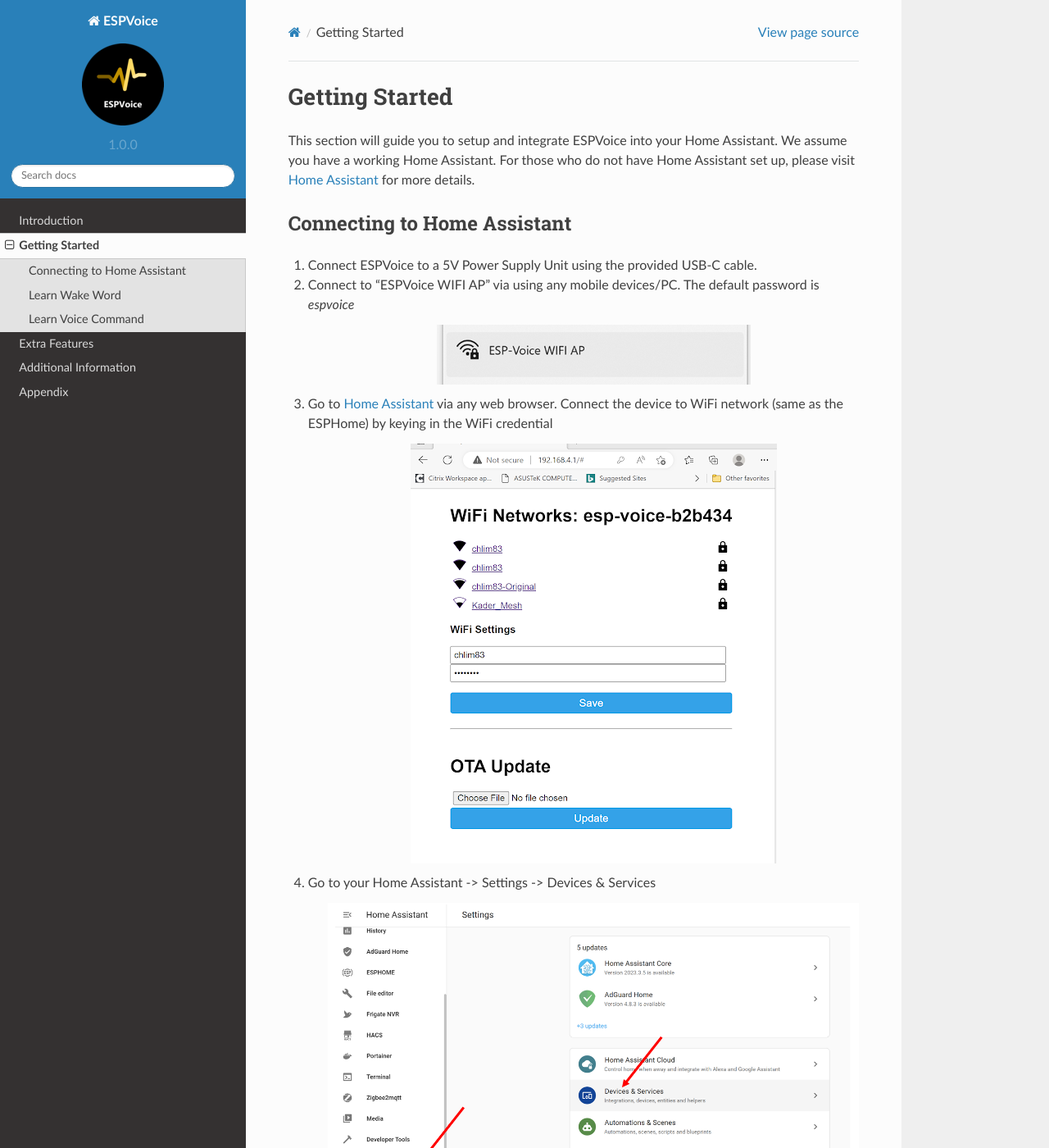
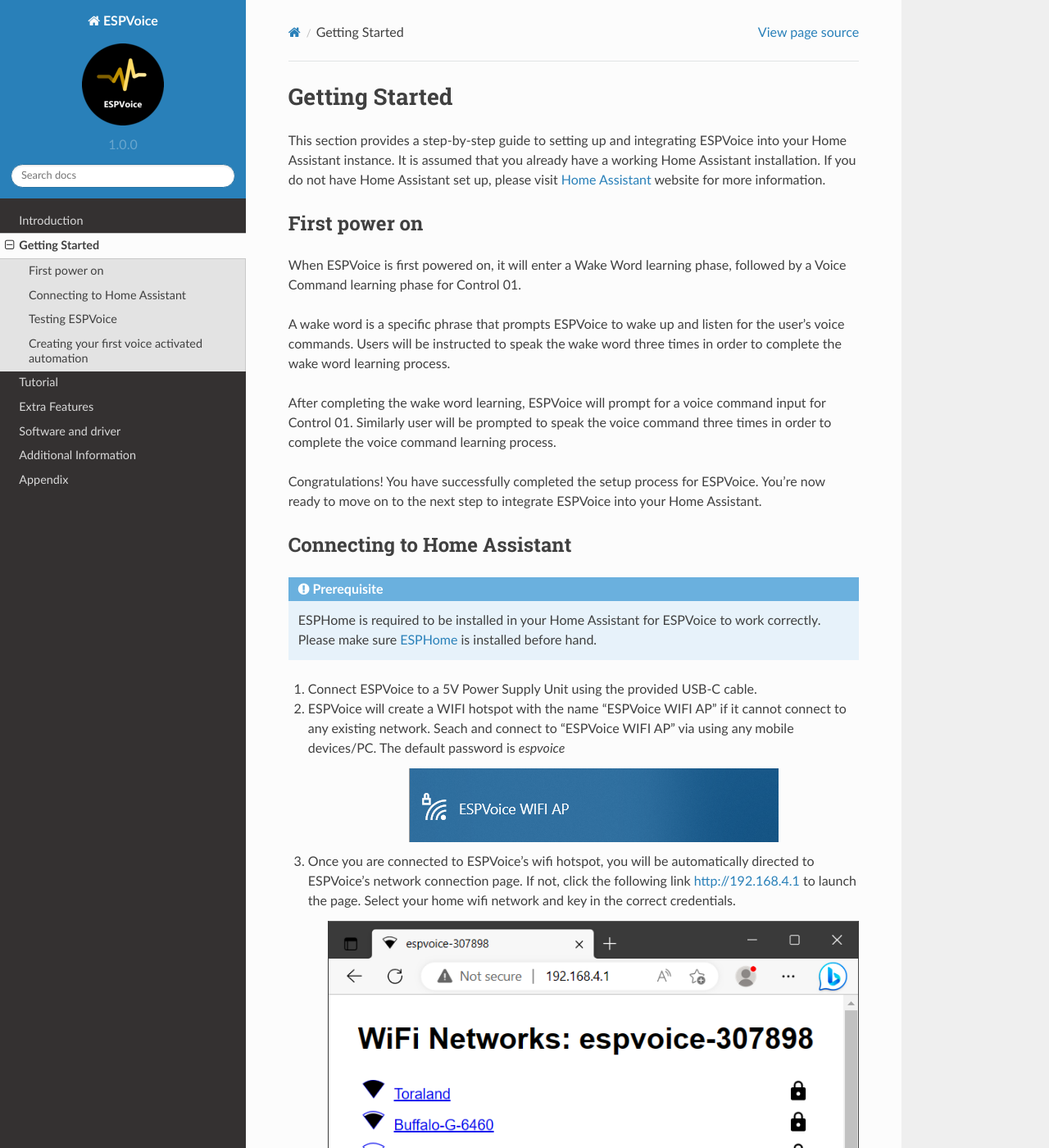
Before and after one commit to Safet5/espvoice-documentation, a Sphinx documentation site: the page built from docs/source/get-started.rst, in a window 1280 px wide and 1400 px high. Shown: the whole window at 82% size. Built offline with Sphinx 7.4.7 and the Read the Docs theme 2.0.0, drawn with Linux system fonts in a browser that asks for light colours; some of the changed text lies outside the part shown.

Commit message:
Restructure getting-started content

```diff
--- a/docs/source/get-started.rst
+++ b/docs/source/get-started.rst
@@ -3,38 +3,64 @@
 Getting Started
 ================
 
-This section will guide you to setup and integrate ESPVoice into your Home Assistant. We assume you have a working Home Assistant. For those who do not have Home Assistant set up, please visit |ha_link| for more details.
+This section provides a step-by-step guide to setting up and integrating ESPVoice into your Home Assistant instance. It is assumed that you already have a working Home Assistant installation. If you do not have Home Assistant set up, please visit |ha_link| website for more information.
 
 .. |ha_link| raw:: html
 
    <a href="https://www.home-assistant.io/" target="_blank">Home Assistant</a>
 
 
+First power on
+--------------
+
+When ESPVoice is first powered on, it will enter a Wake Word learning phase, followed by a Voice Command learning phase for Control 01.
+
+A wake word is a specific phrase that prompts ESPVoice to wake up and listen for the user's voice commands. Users will be instructed to speak the wake word three times in order to complete the wake word learning process.
+
+After completing the wake word learning, ESPVoice will prompt for a voice command input for Control 01. Similarly user will be prompted to speak the voice command three times in order to complete the voice command learning process.
+
+Congratulations! You have successfully completed the setup process for ESPVoice. You're now ready to move on to the next step to integrate ESPVoice into your Home Assistant.
+
 Connecting to Home Assistant
 ----------------------------
 
+.. admonition:: Prerequisite
+
+    ESPHome is required to be installed in your Home Assistant for ESPVoice to work correctly. Please make sure |esphome_link| is installed before hand.
+
+
+.. |esphome_link| raw:: html
+
+   <a href="https://www.home-assistant.io/integrations/esphome/" target="_blank">ESPHome</a>
+
+
 #. Connect ESPVoice to a 5V Power Supply Unit using the provided USB-C cable.
 
-#. Connect to "ESPVoice WIFI AP" via using any mobile devices/PC. The default password is *espvoice*
+#. ESPVoice will create a WIFI hotspot with the name "ESPVoice WIFI AP" if it cannot connect to any existing network. Seach and connect to "ESPVoice WIFI AP" via using any mobile devices/PC. The default password is *espvoice*
 
     .. image:: images/espvoice-hotspot.png
       :align: center
 
-#. Go to |espvoice_ap_link| via any web browser. Connect the device to WiFi network (same as the ESPHome) by keying in the WiFi credential
+#. Once you are connected to ESPVoice's wifi hotspot, you will be automatically directed to ESPVoice's network connection page. If not, click the following link |espvoice_ap_link| to launch the page. Select your home wifi network and key in the correct credentials.
 
-    .. image:: images/espvoice-wifi-settings.png
-      :align: center
+    .. image:: images/espvoice-wifi-settings-2.png
+
+    |
+
+    ESPVoice will attempt to join your wifi network.
+
+    .. image:: images/espvoice-wifi-settings-3.png
 
     .. |espvoice_ap_link| raw:: html
 
-        <a href="http://192.168.4.1" target="_blank">Home Assistant</a>
+        <a href="http://192.168.4.1" target="_blank">http://192.168.4.1</a>
 
-#. Go to your Home Assistant -> Settings -> Devices & Services
+#. Reconnect to your home network. Go to your Home Assistant -> Settings -> Devices & Services
 
     .. image:: images/connect-to-ha-step4.png
       :align: center
 
-#. "ESPVoice-XXXXXX" is detected as new device. Click on "Add Device" and voila it is connected to your Home Assistant server.
+#. Home Assistant will automatically detects "ESPVoice-XXXXXX" as a new device. Click on "Add Device" to add ESPVoice to your Home Assistant.
 
     .. image:: images/connect-to-ha-step5.png
       :align: center
@@ -47,60 +73,17 @@
     .. image:: images/connect-to-ha-step6-2.png
       :width: 300
 
+Testing ESPVoice
+----------------
 
-.. _learn_wake_words:
+To test whether you have successfully integrated ESPVoice into your Home Assistant:
 
-Learn Wake Word
----------------
+#. Press "Firmware version" button in the ESPVoice control panel
 
-A wake word is a phrase that causes ESPVoice to wake up and begin listening for user's voice command. When ESPVoice is powered up for the first time, wake word learning process will be started. Users will be instructed to speak the "Wake words" for 3 times to complete the wake word learning process and to activate the device.
-
-To manually retrain or change the wake word:
-
-#. Click on "ESPVoice-XXXXXX" under ESPHome integration
-
-    .. image:: images/learn-wake-words-step1.png
-      :width: 800
-
-#. Press "[Learn Wake Words]" under "Device"-> "Control". Follow the voice instructions from ESPVoice to Learn the Wake words.
-
-    .. image:: images/learn-wake-words-step2.png
-      :width: 800
-
-#. You are required to say the same wake word in a quiet environment for 3 times to complete the learning process. It is recommended to use a wake word with more than 4 syllables for better recognition accuracy. Maximum allowable length of a wake word is 1.5 seconds. Do not pause when saying the wake word.
-
-#. If ESPVoice fails to recognize the wake word, i.e. ESPVoice fails to match the second voice input with the first voice input, it will prompt the user for another voice input. The learning process is completed once ESPVoice has recorded 3 successful matches.
-
-#. If more than 5 unsuccessful matches, ESPVoice will exit the learning process. You may restart the learning process by pressing "[Learn] Wake Word" button again.
-
-#. Once learning is completed, ESPVoice will response with "I'm here" upon detecting the trained wake word. ESPVoice will also send a "900" text to Home Assistant.
+#. Check the "Text Sensor" of ESPVoice for a valid firmware version, for example: V1.0.0.
+   See :ref:`ESPVoice Firmware Versions` for version info.
 
 
-.. _learn_voice_command:
-
-Learn Voice Command
----------------------------
-
-ESPVoice can recognize 12 customizable action voice commands + 1 "call-for-emergency" voice command. Users can initiate the learning of each customizable voice command by pressing the "Learning Voice Command" buttons in Home Assistant/ESPHome interface. Users will be instructed to say the command words for 3 times to complete the learning process.
-
-Users are free to assign any command to any of the voice command slot. For example, "Voice Command 01" can be set to "Switch on Kitchen Lights"; "Voice Command 02" can be set to "Off living room heaters" and etc.
-
-#. Click on "ESPVoice" under ESPHome integration
-
-    .. image:: images/learn-voice-control-command-step1.png
-      :align: center
-
-#. Press "[Learn Control 01]" under "Device"-> "Control". Follow the voice instructions from ESPVoice to learn voice control command.
-
-    .. image:: images/learn-voice-control-command-step2.png
-      :align: center
-
-#. You are required to say the same voice command words in a quiet environment for 3 times to complete the learning process. It is recommended to use voice command with more than 4 syllables. Maximum allowable length of voice command is 1.5 seconds. Do not pause when saying the voice command.
-
-#. If ESPVoice fails to recognize the voice command, for. e.g. ESPVoice fails to match the second voice input with the first voice input, it will prompt the user for another voice input. The learning process is completed once ESPVoice has recorded 3 successful matches.
-
-#. If more than 5 unsuccessful matches, ESPVoice will exit learning process. You may restart the learning by pressing "[Learn] Control 01" button again.
-
-#. Once learning is complete, try to say the wake word (which you have trained earlier). After hearing "I’m Here" reply from ESPVoice, say the Voice command you have trained ESPVoice to execute the command.
-
-#. If recognition is successful, ESPVoice will response with "Okay". ESPVoice will also send a "101" text (for Control 01) to Home Assistant.
+Creating your first voice activated automation
+----------------------------------------------
+Coming soon.
--- a/docs/source/index.rst
+++ b/docs/source/index.rst
@@ -15,6 +15,8 @@
 
    introduction
    get-started
+   tutorial
    extra-features
+   software-and-driver
    additional-information
    appendix
--- /dev/null
+++ b/docs/source/tutorial.rst
@@ -0,0 +1,72 @@
+Tutorial
+========
+
+
+.. _learn_wake_words:
+
+Learn Wake Word
+---------------
+
+A wake word is a phrase that triggers ESPVoice to wake up and start listening for the user's voice command. When ESPVoice is powered up for the first time, the wake word learning process will begin. Users will be instructed to speak the wake word three times to complete the learning process and activate the device.
+
+To manually retrain or change the wake word, follow these steps:
+
+#. Click on "ESPVoice-XXXXXX" in the ESPHome integration.
+
+    .. image:: images/learn-wake-words-step1.png
+      :width: 800
+
+#. Select "[Learn Wake Words]" under "Device" > "Control" and follow the voice instructions from ESPVoice to learn the wake words.
+
+    .. image:: images/learn-wake-words-step2.png
+      :width: 800
+
+#. To complete the learning process, say the same wake word in a quiet environment three times. We recommend using a wake word with more than four syllables for better recognition accuracy, with a maximum allowable length of 1.5 seconds. Do not pause when saying the wake word.
+
+#. If ESPVoice fails to recognize the wake word, for example, if it fails to match the second voice input with the first voice input, it will prompt you for another voice input. The learning process is complete once ESPVoice has recorded three successful matches.
+
+#. If there are more than five unsuccessful matches, ESPVoice will exit the learning process. You can restart the learning process by pressing the "[Learn] Wake Word" button again.
+
+#. Once the learning process is complete, ESPVoice will respond with "I'm here" upon detecting the trained wake word. ESPVoice will also send a "900" text to Home Assistant.
+
+
+.. _learn_voice_command:
+
+Learn Voice Command
+-------------------
+
+ESPVoice has the ability to recognize 12 customizable action voice commands, as well as a "call-for-emergency" voice command. Users can initiate the learning process for each customizable voice command by pressing the "Learning Voice Command" buttons within the Home Assistant/ESPHome interface. During the learning process, users will be prompted to say the command words three times.
+
+Users are free to assign any command to any of the voice command slots. For example, "Voice Command 01" can be assigned to "Switch on Kitchen Lights", while "Voice Command 02" can be assigned to "Turn off living room heaters", and so on.
+
+#. Click on "ESPVoice" under ESPHome integration
+
+    .. image:: images/learn-voice-control-command-step1.png
+      :align: center
+
+#. Select "[Learn Control 01]" under "Device" > "Control" and follow the voice instructions provided by ESPVoice to learn the voice control command.
+
+    .. image:: images/learn-voice-control-command-step2.png
+      :align: center
+
+#. To complete the learning process, you must say the same voice command words three times in a quiet environment. We recommend using voice commands with more than four syllables, with a maximum allowable length of 1.5 seconds. Do not pause when saying the voice command.
+
+#. If ESPVoice fails to recognize the voice command, for example, if it fails to match the second voice input with the first voice input, it will prompt you for another voice input. The learning process is complete once ESPVoice has recorded three successful matches.
+
+#. If there are more than five unsuccessful matches, ESPVoice will exit the learning process. You can restart the learning process by pressing the "[Learn] Control 01" button again.
+
+#. Once the learning process is complete, try saying the wake word you trained earlier. After hearing the "I'm Here" response from ESPVoice, say the voice command you trained ESPVoice to execute the command.
+
+#. If the recognition is successful, ESPVoice will respond with "Okay", and it will also send a "101" text (for Control 01) to Home Assistant.
+
+
+
+Resetting ESPVoice
+------------------
+
+
+Checking firmware version
+-------------------------
+
+Various Settings
+----------------
```
Also changed, not shown: docs/source/appendix.rst (+11 -0 lines), docs/source/software-and-driver.rst (added, +41 -0 lines), docs/source/images/espvoice-hotspot.png, docs/source/images/espvoice-wifi-settings-2.png (added), docs/source/images/espvoice-wifi-settings-3.png (added), docs/source/images/software-esphome-no-device-found.png (added), docs/source/images/software-esphome-no-port-selected.png (added), docs/source/images/software-esphome.png (added).
